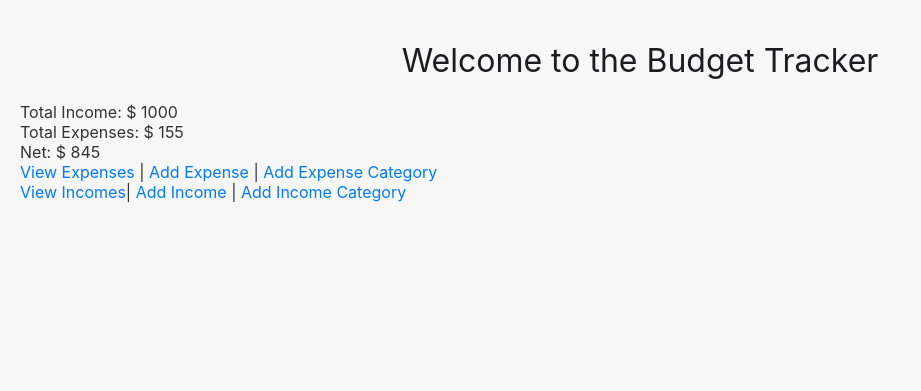
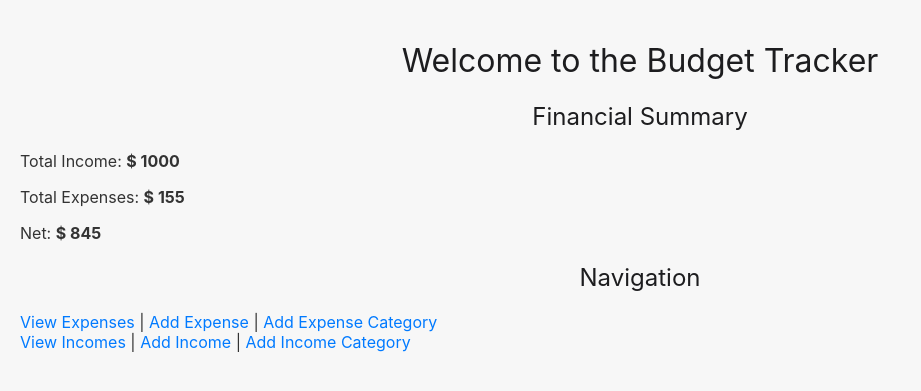
Before and after one commit to juliantormes/Budget-Tracker, a Django app: page / in a window 1280 px wide. Shown: the top 391 px of the page, without its empty margins (0-921 px from the left). Run offline with Django 5.2, Linux system fonts and the light colour scheme; data comes from the database, SQL or seed files in the repository; both versions use the stored data as it was after the commit.

Commit message:
Enhance Home page + css + sucess screen

```diff
--- a/budget_tracker/tracker/static/tracker/css/style.css
+++ b/budget_tracker/tracker/static/tracker/css/style.css
@@ -79,3 +79,25 @@ a:hover {
 .center {
     text-align: center;
 }
+.success {
+    color: green;
+}
+
+.error {
+    color: red;
+}
+.messages div {
+    margin: 10px 0;
+    padding: 5px;
+    border: 1px solid #ccc;
+}
+.messages .success {
+    background-color: #dff0d8;
+    color: #3c763d;
+}
+.financial-summary {
+    margin-bottom: 20px;
+}
+.amount {
+    font-weight: bold;
+}
--- a/budget_tracker/tracker/templates/tracker/home.html
+++ b/budget_tracker/tracker/templates/tracker/home.html
@@ -1,17 +1,52 @@
 {% load static %}
+{% load i18n %}
+
 <!DOCTYPE html>
-<html>
+<html lang="en">
 <head>
-    <title>Budget Tracker Home</title>
+    <meta charset="UTF-8">
+    <meta name="viewport" content="width=device-width, initial-scale=1.0">
+    <title>{% block title %}Budget Tracker Home{% endblock title %}</title>
     <link rel="stylesheet" href="{% static 'tracker/css/style.css' %}" type="text/css">
 </head>
 <body>
-    <h1>Welcome to the Budget Tracker</h1>
-    <div>Total Income: $ {{ total_income }}</div>
-    <div>Total Expenses: $ {{ total_expenses }}</div>
-    <div>Net: $ {{ net }}</div>
-    <a href="{% url 'expense_list' %}">View Expenses</a> | <a href="{% url 'add_expense' %}">Add Expense</a> | <a href="{% url 'add_expenses_category' %}">Add Expense Category</a>
-    <div>
-    <a href="{% url 'income_list' %}">View Incomes</a>| <a href="{% url 'add_income' %}">Add Income</a> | <a href="{% url 'add_income_category' %}">Add Income Category</a>
+    <header>
+        <h1>{% block header %}Welcome to the Budget Tracker{% endblock header %}</h1>
+    </header>
+
+    <main>
+        {% block content %}
+        <div class="messages">
+            {% for message in messages %}
+                <div class="{{ message.tags }}">{{ message }}</div>
+            {% endfor %}
+        </div>
+
+        <section class="financial-summary">
+            <h2>Financial Summary</h2>
+            <p>Total Income: <span class="amount">$ {{ total_income }}</span></p>
+            <p>Total Expenses: <span class="amount">$ {{ total_expenses }}</span></p>
+            <p>Net: <span class="amount">$ {{ net }}</span></p>
+        </section>
+
+        <section class="links">
+            <h2>Navigation</h2>
+            <a href="{% url 'expense_list' %}">View Expenses</a> |
+            <a href="{% url 'add_expense' %}">Add Expense</a> |
+            <a href="{% url 'add_expenses_category' %}">Add Expense Category</a>
+            <div>
+                <a href="{% url 'income_list' %}">View Incomes</a> |
+                <a href="{% url 'add_income' %}">Add Income</a> |
+                <a href="{% url 'add_income_category' %}">Add Income Category</a>
+            </div>
+        </section>
+        {% endblock content %}
+    </main>
+
+    <footer>
+        {% block footer %}
+        <!-- Footer content can go here -->
+        {% endblock footer %}
+    </footer>
 </body>
 </html>
--- a/budget_tracker/tracker/views.py
+++ b/budget_tracker/tracker/views.py
@@ -1,5 +1,6 @@
 from django.shortcuts import render, redirect
 from django.db.models import Sum
+from django.contrib import messages
 from .models import Expense, ExpensesCategory,IncomeCategory, Income
 from .forms import ExpenseForm, IncomeForm, ExpensesCategoryForm, IncomeCategoryForm
 def expense_list(request):
@@ -12,12 +13,13 @@ def income_list(request):
 
 def add_expenses_category(request):
     if request.method == 'POST':
-        form = ExpensesCategoryForm(request.POST)  # Assuming your form is named ExpensesCategoryForm
+        form = ExpensesCategoryForm(request.POST)
         if form.is_valid():
             form.save()
+            messages.success(request, 'Expense added successfully!')
             return redirect()
     else:
-        form = ExpensesCategoryForm()  # Use the form class here, not the model class
+        form = ExpensesCategoryForm()
     return render(request, 'tracker/add_category.html', {'form': form, 'type': 'Expense'})
 
 
@@ -26,9 +28,10 @@ def add_expense(request):
         form = ExpenseForm(request.POST)
         if form.is_valid():
             form.save()
-            return redirect('expense_list')  # Redirect to the expense list view after saving
+            messages.success(request, 'Expense added successfully!')
+            return redirect('expense_list')
     else:
-        form = ExpenseForm()  # An empty form instance for GET request
+        form = ExpenseForm()
 
     return render(request, 'tracker/add_expense.html', {'form': form})
 
@@ -37,6 +40,7 @@ def add_income_category(request):
         form = IncomeCategoryForm(request.POST)
         if form.is_valid():
             form.save()
+            messages.success(request, 'Expense added successfully!')
             return redirect('income_list')
     else:
         form = IncomeCategoryForm()
@@ -48,9 +52,10 @@ def add_income(request):
         form = IncomeForm(request.POST)
         if form.is_valid():
             form.save()
-            return redirect('income_list')  # Redirect to the expense list view after saving
+            messages.success(request, 'Expense added successfully!')
+            return redirect('income_list')
     else:
-        form = IncomeForm()  # An empty form instance for GET request
+        form = IncomeForm()
 
     return render(request, 'tracker/add_income.html', {'form': form})
 
```
Also changed, not shown: budget_tracker/db.sqlite3.
